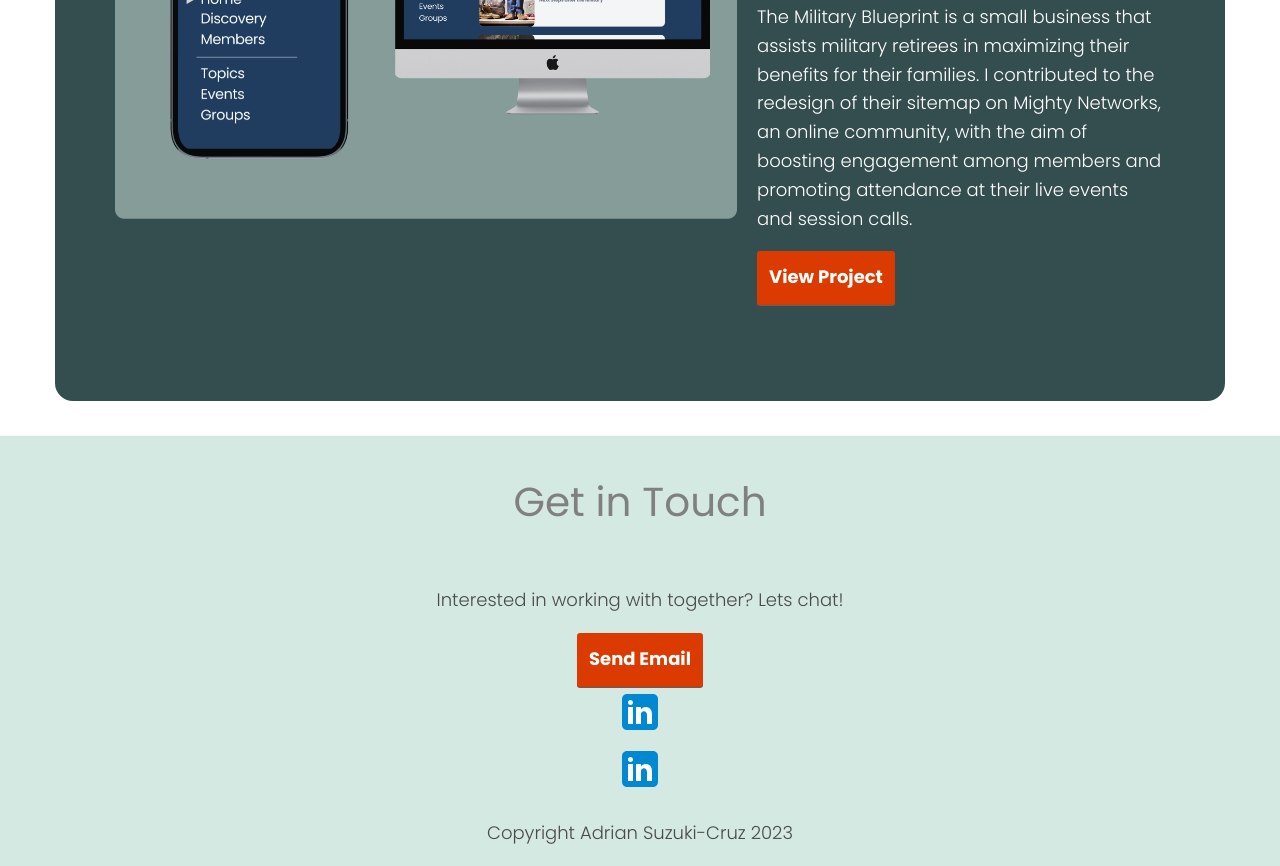
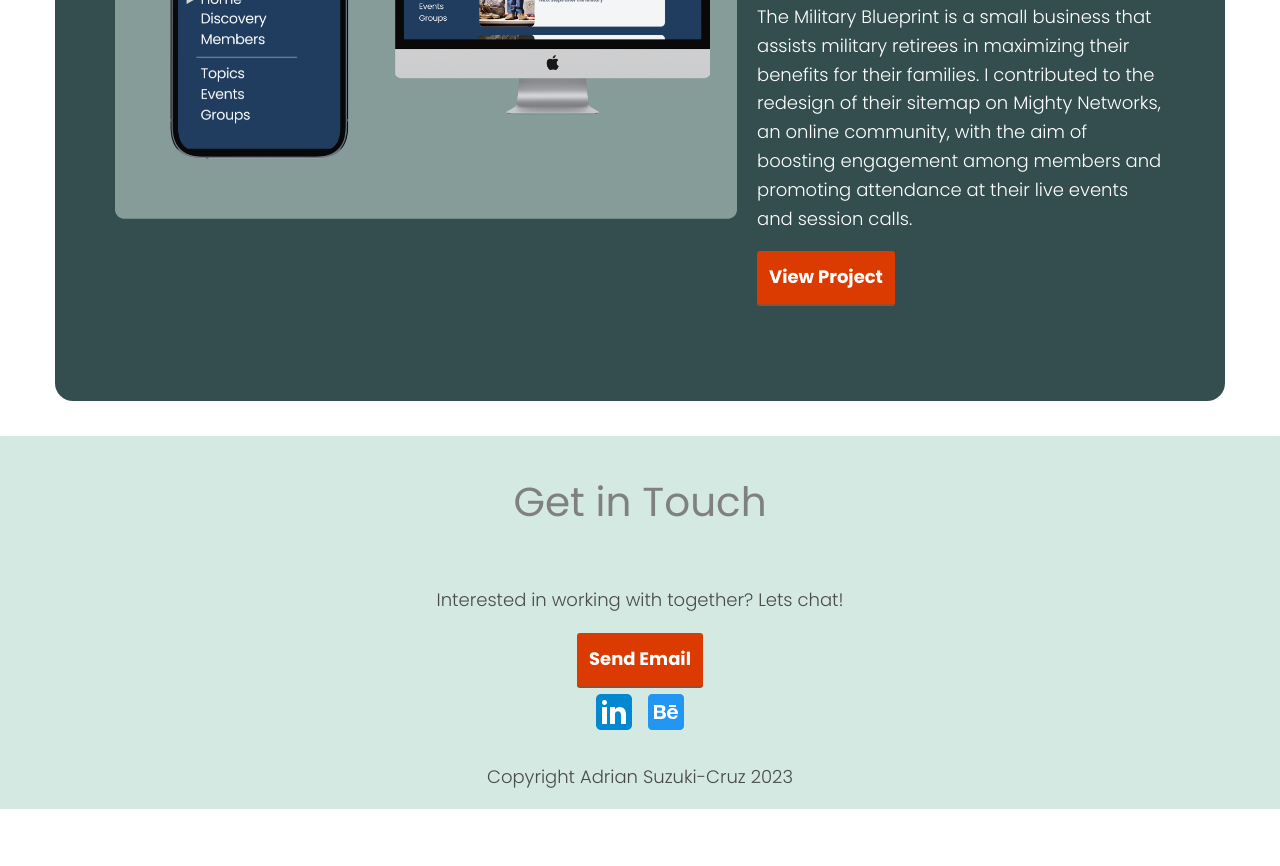
Before and after one commit to adrian-suzuki-cruz/portfolio-website, a plain HTML site: page index.html in a window 1280 px wide. Shown: the part 1577-2443 px from the top of the page. After the commit the page ends 2386 px from the top, so only its background shows below. Drawn offline with nearby package versions, Linux system fonts and the light colour scheme.

Commit message:
Update index.html

```diff
--- a/index.html
+++ b/index.html
@@ -79,7 +79,10 @@
         <div id="hero">
           <h1>Hi, my name is Adrian.</h1>
           <p>
-            I am a results-driven UX Designer leveraging frameworks and tools to craft cohesive and functional designs. I create design solutions that adapt to your needs, develop engaging experiences, and drive meaningful results.
+            I am a results-driven UX Designer leveraging frameworks and tools to
+            craft cohesive and functional designs. I create design solutions
+            that adapt to your needs, develop engaging experiences, and drive
+            meaningful results.
           </p>
           <a href="files/resume.pdf" class="button" target="_blank"
             >Download Resume</a
@@ -204,10 +207,10 @@
                 />
               </svg>
             </a>
-          </div>
-          <div>
+
+
             <a
-              href="https://www.linkedin.com/in/adrian-suzuki-cruz-9b3a8528/"
+              href="https://www.behance.net/gallery/168900549/Olive-App"
               target="blank"
             >
               <svg
@@ -217,12 +220,12 @@
                 height="48px"
               >
                 <path
-                  fill="#0288D1"
-                  d="M42,37c0,2.762-2.238,5-5,5H11c-2.761,0-5-2.238-5-5V11c0-2.762,2.239-5,5-5h26c2.762,0,5,2.238,5,5V37z"
+                  fill="#2196F3"
+                  d="M6,10c0-2.209,1.791-4,4-4h28c2.209,0,4,1.791,4,4v28c0,2.209-1.791,4-4,4H10c-2.209,0-4-1.791-4-4V10z"
                 />
                 <path
                   fill="#FFF"
-                  d="M12 19H17V36H12zM14.485 17h-.028C12.965 17 12 15.888 12 14.499 12 13.08 12.995 12 14.514 12c1.521 0 2.458 1.08 2.486 2.499C17 15.887 16.035 17 14.485 17zM36 36h-5v-9.099c0-2.198-1.225-3.698-3.192-3.698-1.501 0-2.313 1.012-2.707 1.99C24.957 25.543 25 26.511 25 27v9h-5V19h5v2.616C25.721 20.5 26.85 19 29.738 19c3.578 0 6.261 2.25 6.261 7.274L36 36 36 36z"
+                  d="M27 17H34V19H27zM21.512 23.428c.585-.285 1.903-.934 1.903-2.857 0-3.617-3.952-3.57-4.683-3.57H12v14h7.025C19.61 31 24 30.835 24 26.999 24 24.524 22.39 23.714 21.512 23.428zM15 19.428h2.928c.292 0 2.195.104 2.195 1.572 0 1.467-1.463 1.714-1.902 1.714H15V19.428zM18.336 28.571h-3.367v-3.856h3.367c.731 0 2.341.237 2.341 2C20.677 28.476 18.628 28.571 18.336 28.571zM32.438 28.395c-.465.289-.929.436-1.549.436-2.326 0-2.789-1.961-2.789-2.83H36c0-.869 0-1.511-.155-2.236C35.689 23.04 34.63 20 30.734 20 25.289 20 25 24.778 25 25.5c0 .723.156 1.593.467 2.171.309.724.619 1.304 1.084 1.736.464.435 1.083.866 1.703 1.157C29.028 30.855 29.803 31 30.578 31c1.238 0 2.324-.288 3.253-.868.931-.579 1.55-1.448 2.014-2.606h-2.633C33.057 27.816 32.902 28.104 32.438 28.395zM30.734 22.027c1.518 0 2.168 1.592 2.322 2.314H28.1C28.1 24.198 28.471 22.027 30.734 22.027z"
                 />
               </svg>
             </a>
```
